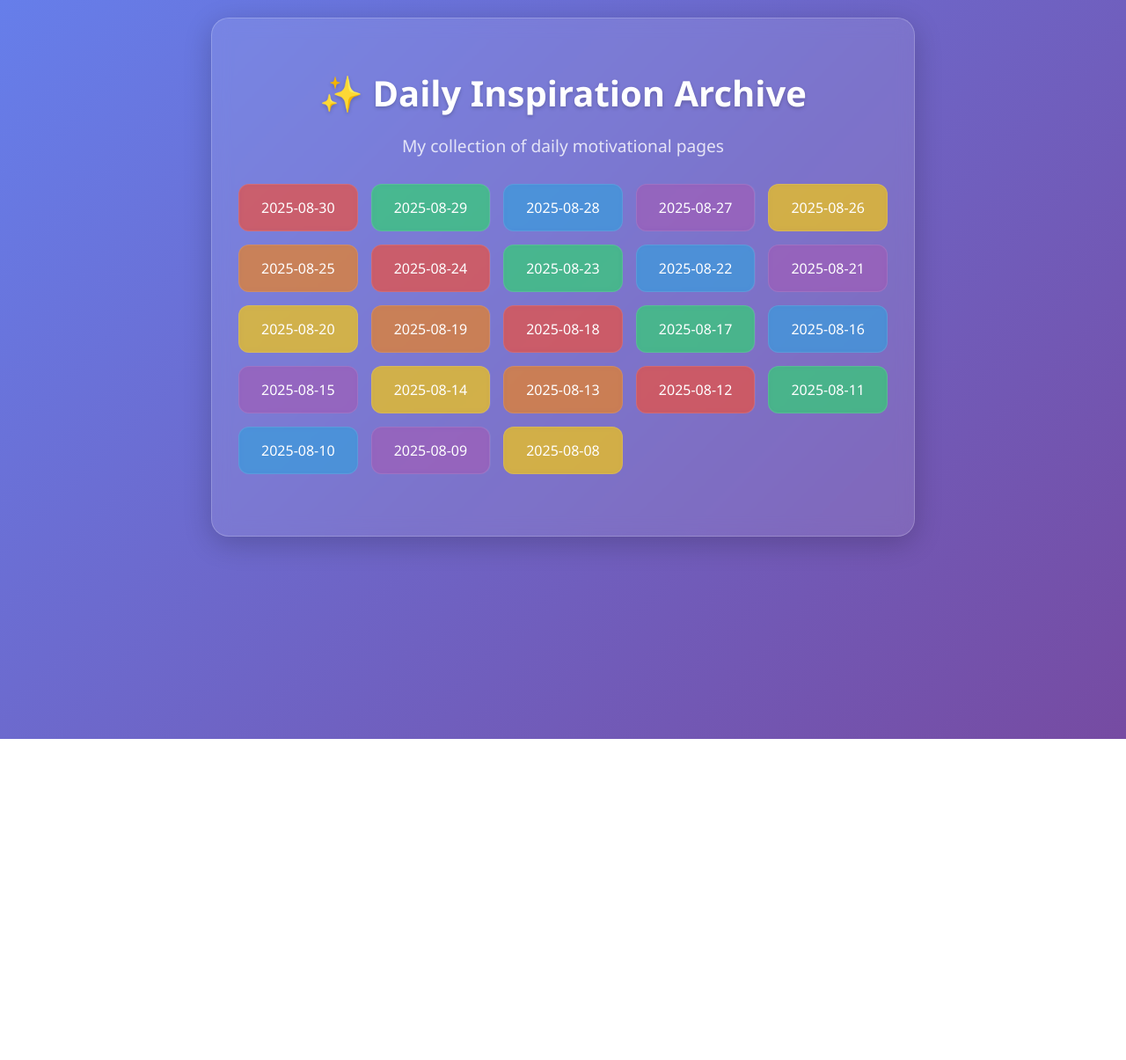
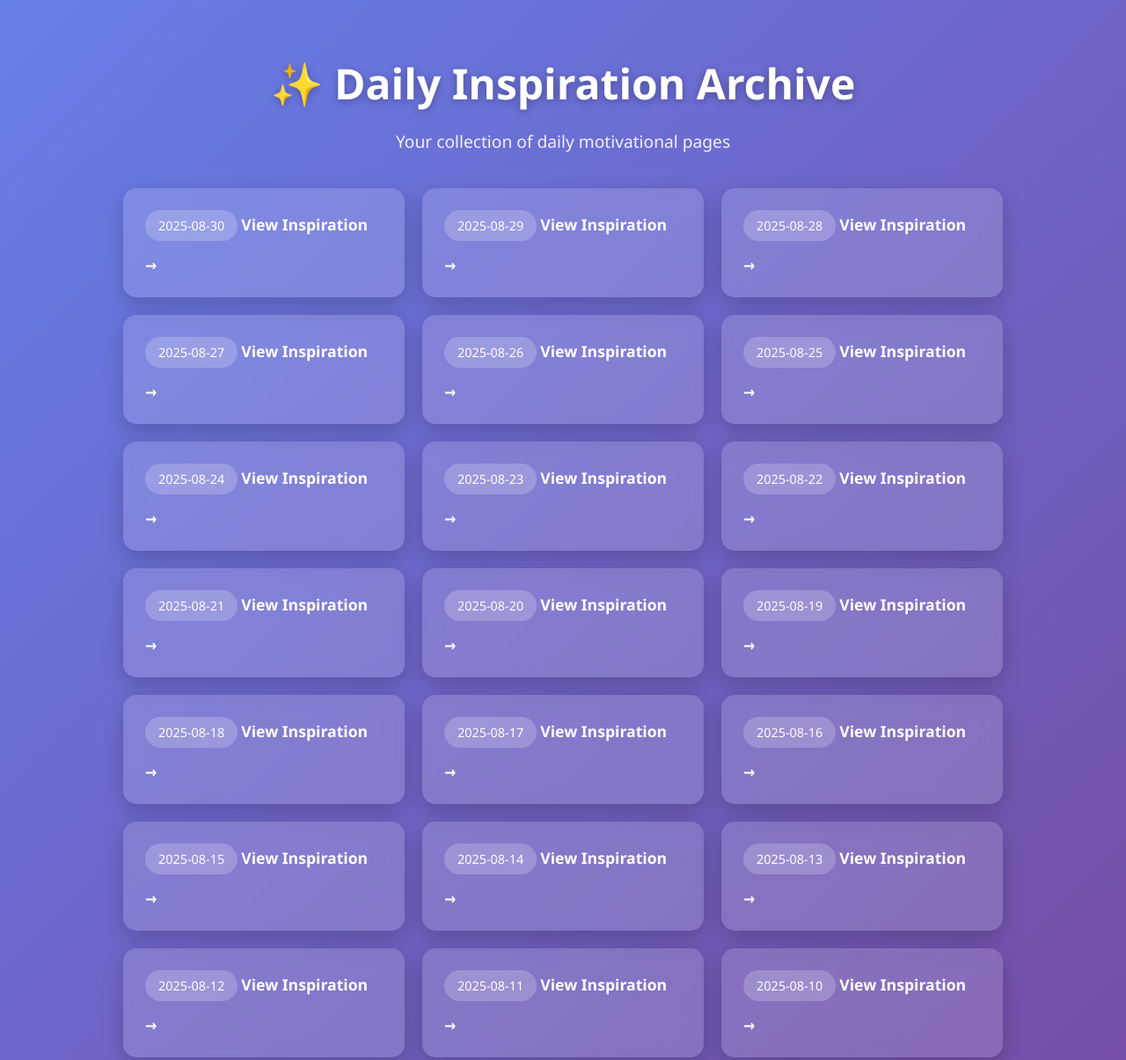
Before and after one commit to dipin130k/daily-html, a plain HTML site: page index.html in a window 1280 px wide. Shown: the top 1205 px of the page at 88% size. Before the commit the page ends 840 px from the top, so only its background shows below. Drawn offline with Linux system fonts and the light colour scheme.

Commit message:
Daily Inspiration: 2025-08-30

```diff
--- a/index.html
+++ b/index.html
@@ -1,171 +1,121 @@
-
 <!DOCTYPE html>
-<html>
-<head>
-    <title>✨ Daily Inspiration Archive</title>
-    <style>
-        body {
-            font-family: 'Segoe UI', Tahoma, Geneva, Verdana, sans-serif;
-            max-width: 800px;
-            margin: 0 auto;
-            padding: 20px;
-            background: linear-gradient(135deg, #667eea 0%, #764ba2 100%);
-            color: white;
-            min-height: 100vh;
-        }
-        .container {
-            background: rgba(255, 255, 255, 0.1);
-            backdrop-filter: blur(10px);
-            border-radius: 20px;
-            padding: 30px;
-            box-shadow: 0 8px 32px rgba(0, 0, 0, 0.2);
-            border: 1px solid rgba(255, 255, 255, 0.2);
-        }
-        h1 {
-            color: white;
-            text-align: center;
-            font-size: 2.5rem;
-            margin-bottom: 10px;
-            text-shadow: 0 2px 4px rgba(0,0,0,0.2);
-        }
-        .subtitle {
-            color: rgba(255, 255, 255, 0.8);
-            font-size: 1.2rem;
-            text-align: center;
-            margin-bottom: 30px;
-        }
-        .days {
-            display: grid;
-            grid-template-columns: repeat(auto-fill, minmax(120px, 1fr));
-            gap: 15px;
-            margin-bottom: 40px;
-        }
-        .day {
-            background: rgba(255, 255, 255, 0.15);
-            border-radius: 12px;
-            padding: 15px 10px;
-            text-align: center;
-            transition: all 0.3s ease;
-            backdrop-filter: blur(5px);
-            border: 1px solid rgba(255, 255, 255, 0.1);
-        }
-        .day:hover {
-            transform: translateY(-5px);
-            background: rgba(255, 255, 255, 0.25);
-            box-shadow: 0 5px 15px rgba(0, 0, 0, 0.2);
-        }
-        a {
-            color: white;
-            text-decoration: none;
-            font-weight: 500;
-            display: block;
-        }
-        .day a:hover {
-            text-decoration: underline;
-        }
-        .daily-content {
-            background: rgba(0, 0, 0, 0.2);
-            border-radius: 15px;
-            padding: 25px;
-            margin-top: 30px;
-            text-align: center;
-        }
-        .quote-container {
-            margin: 30px 0;
-            padding: 20px;
-            border-left: 4px solid #9b59b6;
-        }
-        .quote {
-            font-size: 1.8rem;
-            font-style: italic;
-            line-height: 1.4;
-        }
-        .author {
-            font-size: 1.2rem;
-            margin-top: 15px;
-            opacity: 0.9;
-        }
-        .date {
-            font-size: 1.5rem;
-            margin-bottom: 20px;
-            color: #f1c40f;
-        }
-        .action-button {
-            display: inline-block;
-            margin: 30px auto;
-            padding: 12px 30px;
-            background: #9b59b6;
-            color: white;
-            border: none;
-            border-radius: 50px;
-            font-size: 1.1rem;
-            cursor: pointer;
-            transition: all 0.3s;
-            text-align: center;
-            text-decoration: none;
-        }
-        .action-button:hover {
-            background: #8e44ad;
-            transform: scale(1.05);
-        }
-        .stars {
-            font-size: 2rem;
-            margin: 10px 0;
-            color: #f1c40f;
-        }
-        .day:nth-child(6n+1) { background: rgba(231, 76, 60, 0.7); }
-        .day:nth-child(6n+2) { background: rgba(46, 204, 113, 0.7); }
-        .day:nth-child(6n+3) { background: rgba(52, 152, 219, 0.7); }
-        .day:nth-child(6n+4) { background: rgba(155, 89, 182, 0.7); }
-        .day:nth-child(6n+5) { background: rgba(241, 196, 15, 0.7); }
-        .day:nth-child(6n+6) { background: rgba(230, 126, 34, 0.7); }
-    </style>
-</head>
-<body>
-    <div class="container">
-        <h1>✨ Daily Inspiration Archive</h1>
-        <p class="subtitle">My collection of daily motivational pages</p>
-
-        <div class="days">
-            <div class="day"><a href="daily_html/2025-08-30.html">2025-08-30</a></div>
-<div class="day"><a href="daily_html/2025-08-29.html">2025-08-29</a></div>
-<div class="day"><a href="daily_html/2025-08-28.html">2025-08-28</a></div>
-<div class="day"><a href="daily_html/2025-08-27.html">2025-08-27</a></div>
-<div class="day"><a href="daily_html/2025-08-26.html">2025-08-26</a></div>
-<div class="day"><a href="daily_html/2025-08-25.html">2025-08-25</a></div>
-<div class="day"><a href="daily_html/2025-08-24.html">2025-08-24</a></div>
-<div class="day"><a href="daily_html/2025-08-23.html">2025-08-23</a></div>
-<div class="day"><a href="daily_html/2025-08-22.html">2025-08-22</a></div>
-<div class="day"><a href="daily_html/2025-08-21.html">2025-08-21</a></div>
-<div class="day"><a href="daily_html/2025-08-20.html">2025-08-20</a></div>
-<div class="day"><a href="daily_html/2025-08-19.html">2025-08-19</a></div>
-<div class="day"><a href="daily_html/2025-08-18.html">2025-08-18</a></div>
-<div class="day"><a href="daily_html/2025-08-17.html">2025-08-17</a></div>
-<div class="day"><a href="daily_html/2025-08-16.html">2025-08-16</a></div>
-<div class="day"><a href="daily_html/2025-08-15.html">2025-08-15</a></div>
-<div class="day"><a href="daily_html/2025-08-14.html">2025-08-14</a></div>
-<div class="day"><a href="daily_html/2025-08-13.html">2025-08-13</a></div>
-<div class="day"><a href="daily_html/2025-08-12.html">2025-08-12</a></div>
-<div class="day"><a href="daily_html/2025-08-11.html">2025-08-11</a></div>
-<div class="day"><a href="daily_html/2025-08-10.html">2025-08-10</a></div>
-<div class="day"><a href="daily_html/2025-08-09.html">2025-08-09</a></div>
-<div class="day"><a href="daily_html/2025-08-08.html">2025-08-08</a></div>
+<html><head>
+<meta charset="UTF-8">
+<title>Daily Inspiration Archive</title>
+<style>
+body {font-family:'Segoe UI',Tahoma,Geneva,Verdana,sans-serif;
+      background:linear-gradient(135deg,#667eea 0%,#764ba2 100%);
+      color:white;margin:0;padding:30px;min-height:100vh;}
+.container{max-width:1000px;margin:auto;}
+h1{text-align:center;font-size:3em;margin-bottom:20px;text-shadow:0 2px 10px rgba(0,0,0,0.3);}
+.subtitle{text-align:center;font-size:1.2em;opacity:0.9;margin-bottom:40px;}
+.grid{display:grid;grid-template-columns:repeat(auto-fit,minmax(300px,1fr));gap:20px;}
+.card{background:rgba(255,255,255,0.15);backdrop-filter:blur(10px);
+      padding:25px;border-radius:15px;box-shadow:0 8px 25px rgba(0,0,0,0.2);
+      transition:transform .3s ease;}
+.card:hover{transform:translateY(-5px);}
+.date-badge{background:rgba(255,255,255,0.2);padding:8px 15px;
+            border-radius:20px;font-size:.9em;display:inline-block;margin-bottom:15px;}
+a{color:white;text-decoration:none;font-weight:600;font-size:1.1em;}
+a:hover{text-decoration:underline;}
+</style>
+</head><body>
+<div class="container">
+    <h1>✨ Daily Inspiration Archive</h1>
+    <div class="subtitle">Your collection of daily motivational pages</div>
+    <div class="grid">
+        <div class="card">
+            <div class="date-badge">2025-08-30</div>
+            <a href="daily_html/2025-08-30.html">View Inspiration →</a>
         </div>
-
-        <div class="daily-content" style="display:none;">
-            <div class="stars">✨</div>
-            <div class="date">Daily Inspiration</div>
-            <div class="date"></div>
-
-            <div class="quote-container">
-                <div class="quote">""</div>
-                <div class="author">- </div>
-            </div>
-
-            <div class="stars">🌟</div>
-
-            <a href="#" class="action-button">Start My Day Right</a>
+        <div class="card">
+            <div class="date-badge">2025-08-29</div>
+            <a href="daily_html/2025-08-29.html">View Inspiration →</a>
+        </div>
+        <div class="card">
+            <div class="date-badge">2025-08-28</div>
+            <a href="daily_html/2025-08-28.html">View Inspiration →</a>
+        </div>
+        <div class="card">
+            <div class="date-badge">2025-08-27</div>
+            <a href="daily_html/2025-08-27.html">View Inspiration →</a>
+        </div>
+        <div class="card">
+            <div class="date-badge">2025-08-26</div>
+            <a href="daily_html/2025-08-26.html">View Inspiration →</a>
+        </div>
+        <div class="card">
+            <div class="date-badge">2025-08-25</div>
+            <a href="daily_html/2025-08-25.html">View Inspiration →</a>
+        </div>
+        <div class="card">
+            <div class="date-badge">2025-08-24</div>
+            <a href="daily_html/2025-08-24.html">View Inspiration →</a>
+        </div>
+        <div class="card">
+            <div class="date-badge">2025-08-23</div>
+            <a href="daily_html/2025-08-23.html">View Inspiration →</a>
+        </div>
+        <div class="card">
+            <div class="date-badge">2025-08-22</div>
+            <a href="daily_html/2025-08-22.html">View Inspiration →</a>
+        </div>
+        <div class="card">
+            <div class="date-badge">2025-08-21</div>
+            <a href="daily_html/2025-08-21.html">View Inspiration →</a>
+        </div>
+        <div class="card">
+            <div class="date-badge">2025-08-20</div>
+            <a href="daily_html/2025-08-20.html">View Inspiration →</a>
+        </div>
+        <div class="card">
+            <div class="date-badge">2025-08-19</div>
+            <a href="daily_html/2025-08-19.html">View Inspiration →</a>
+        </div>
+        <div class="card">
+            <div class="date-badge">2025-08-18</div>
+            <a href="daily_html/2025-08-18.html">View Inspiration →</a>
+        </div>
+        <div class="card">
+            <div class="date-badge">2025-08-17</div>
+            <a href="daily_html/2025-08-17.html">View Inspiration →</a>
+        </div>
+        <div class="card">
+            <div class="date-badge">2025-08-16</div>
+            <a href="daily_html/2025-08-16.html">View Inspiration →</a>
+        </div>
+        <div class="card">
+            <div class="date-badge">2025-08-15</div>
+            <a href="daily_html/2025-08-15.html">View Inspiration →</a>
+        </div>
+        <div class="card">
+            <div class="date-badge">2025-08-14</div>
+            <a href="daily_html/2025-08-14.html">View Inspiration →</a>
+        </div>
+        <div class="card">
+            <div class="date-badge">2025-08-13</div>
+            <a href="daily_html/2025-08-13.html">View Inspiration →</a>
+        </div>
+        <div class="card">
+            <div class="date-badge">2025-08-12</div>
+            <a href="daily_html/2025-08-12.html">View Inspiration →</a>
+        </div>
+        <div class="card">
+            <div class="date-badge">2025-08-11</div>
+            <a href="daily_html/2025-08-11.html">View Inspiration →</a>
+        </div>
+        <div class="card">
+            <div class="date-badge">2025-08-10</div>
+            <a href="daily_html/2025-08-10.html">View Inspiration →</a>
+        </div>
+        <div class="card">
+            <div class="date-badge">2025-08-09</div>
+            <a href="daily_html/2025-08-09.html">View Inspiration →</a>
+        </div>
+        <div class="card">
+            <div class="date-badge">2025-08-08</div>
+            <a href="daily_html/2025-08-08.html">View Inspiration →</a>
         </div>
     </div>
-</body>
-</html>
+</div>
+</body></html>
--- /dev/null
+++ b/used.json
@@ -0,0 +1,5 @@
+{
+  "used": [
+    1
+  ]
+}
```
Also changed, not shown: daily_html/2025-08-30.html (+25 -131 lines).
